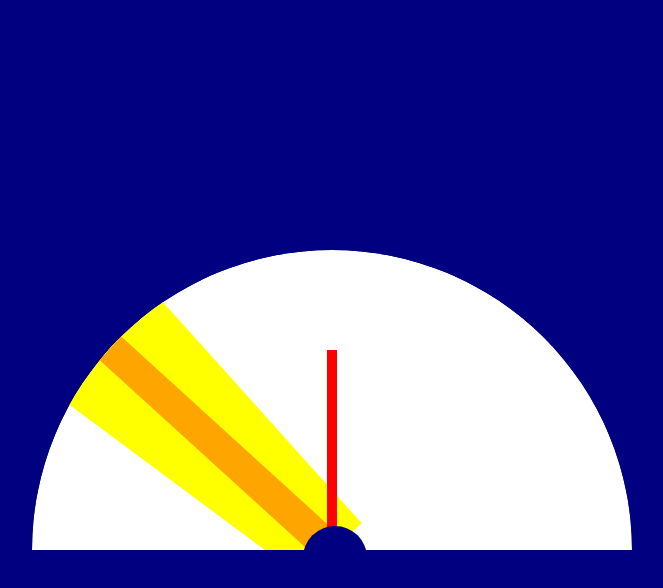
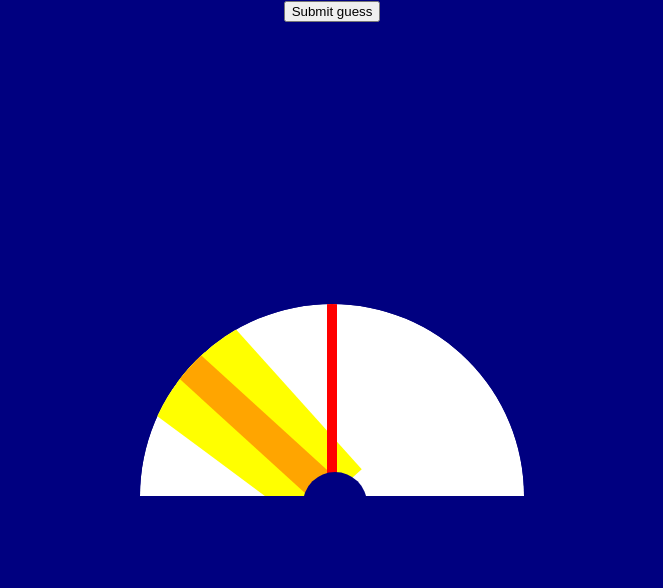
Before and after one commit to fireprone/tide-extent, a React (Create React App) app: page / in a window 1280 px wide. Shown: the top 588 px of the page, without its empty margins (308-971 px from the left). Built offline with nearby package versions, Linux system fonts and the light colour scheme.

Commit message:
Add score state to track guesses that are close to the target

```diff
--- a/src/App.js
+++ b/src/App.js
@@ -1,12 +1,37 @@
+import { useState } from 'react';
 import './App.css';
 import Gauge from './components/Gauge/Gauge';
 
 function App() {
+  const [points, setPoints] = useState(0);
+  const [pointerAngle, setPointerAngle] = useState(0);
+  const [targetAngle, setTargetAngle] = useState(0);
+
+  const incrementPoints = (amount) => setPoints(points + amount);
+
+  const withinRange = (distance) =>
+    pointerAngle > targetAngle - distance &&
+    pointerAngle < targetAngle + distance;
+
+  const verifyGuess = () => {
+    if (withinRange(0.1)) {
+      incrementPoints(2);
+    } else if (withinRange(0.275)) {
+      incrementPoints(1);
+    }
+  };
+
+  console.log(points);
+
   return (
     <div className='App'>
-      <div id='GaugeContainer'>
-        <Gauge />
-      </div>
+      <Gauge
+        pointerAngle={pointerAngle}
+        setPointerAngle={setPointerAngle}
+        targetAngle={targetAngle}
+        setTargetAngle={setTargetAngle}
+      />
+      <button onClick={verifyGuess}>Submit guess</button>
     </div>
   );
 }
--- a/src/components/Gauge/Gauge.css
+++ b/src/components/Gauge/Gauge.css
@@ -4,8 +4,8 @@
   top: 50%;
   left: 50%;
   transform: translate(-50%, -50%);
-  height: 300px;
-  width: 600px;
+  height: 12rem;
+  width: 24rem;
   border-radius: 500px 500px 0 0;
   clip-path: border-box;
 }
--- a/src/components/Gauge/Gauge.jsx
+++ b/src/components/Gauge/Gauge.jsx
@@ -1,11 +1,14 @@
-import { useState, useRef, useEffect } from 'react';
+import { useRef, useEffect } from 'react';
 import './Gauge.css';
 import Pointer from './../Pointer/Pointer';
 import Zone from '../Zone/Zone';
 
-const Gauge = () => {
-  const [pointerAngle, setPointerAngle] = useState(0);
-  const [targetAngle, setTargetAngle] = useState(0);
+const Gauge = ({
+  pointerAngle,
+  setPointerAngle,
+  targetAngle,
+  setTargetAngle,
+}) => {
   const gaugeRef = useRef(null);
 
   const updateAngle = (e) => {
```
